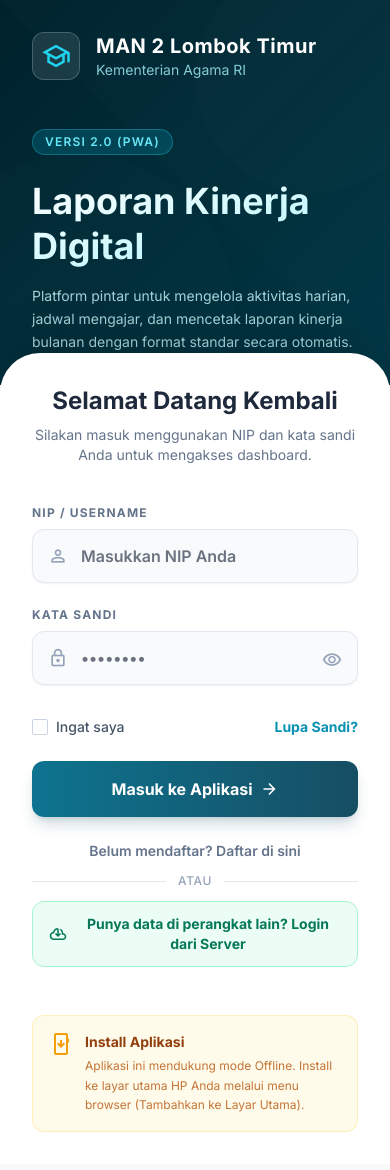
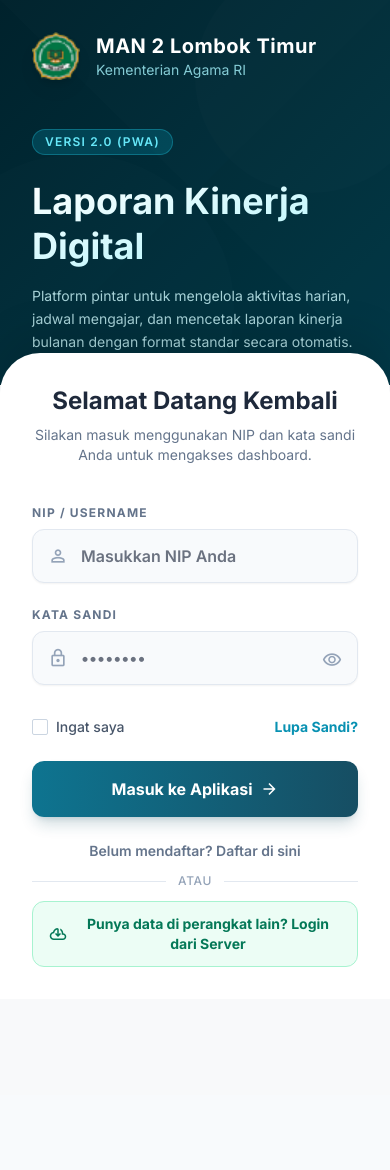
Before and after one commit to pmjhaqqulyaqin/lapkin, a React (Vite) app in the folder apps/lkd/: page /login in a window 390 px wide. Shown: the top 1170 px of the page. After the commit the page ends 1095 px from the top, so only its background shows below. Built offline with nearby package versions, Linux system fonts and the light colour scheme; no server answers.

Commit message:
fix(login): ganti ikon toga dengan logo MAN 2, sembunyikan PWA banner di mobile

```diff
--- a/apps/lkd/src/pages/Login.tsx
+++ b/apps/lkd/src/pages/Login.tsx
@@ -115,9 +115,11 @@ export default function Login() {
 
         {/* School Logo/Branding */}
         <div className="relative z-10 flex items-center gap-4">
-          <div className="w-12 h-12 bg-white/10 backdrop-blur-md rounded-xl flex items-center justify-center border border-white/20">
-            <span className="material-symbols-outlined text-3xl text-cyan-400">school</span>
-          </div>
+          <img
+            src="/logo login.png"
+            alt="Logo MAN 2 Lombok Timur"
+            className="w-12 h-12 object-contain drop-shadow-lg"
+          />
           <div>
             <h1 className="font-manrope font-bold text-xl tracking-wide">MAN 2 Lombok Timur</h1>
             <p className="text-sm text-cyan-200 opacity-80">Kementerian Agama RI</p>
@@ -297,7 +299,7 @@ export default function Login() {
           </div>
 
           {/* Quick Setup for PWA */}
-          <div className="mt-12 p-4 bg-amber-50 dark:bg-amber-900/20 rounded-xl border border-amber-200/50 dark:border-amber-700/50 flex items-start gap-3">
+          <div className="mt-12 p-4 bg-amber-50 dark:bg-amber-900/20 rounded-xl border border-amber-200/50 dark:border-amber-700/50 hidden md:flex items-start gap-3">
             <span className="material-symbols-outlined text-amber-500 shrink-0">install_mobile</span>
             <div>
               <h4 className="text-sm font-bold text-amber-800 dark:text-amber-400">Install Aplikasi</h4>
```
Also changed, not shown: apps/lkd/public/logo login.png (added).
